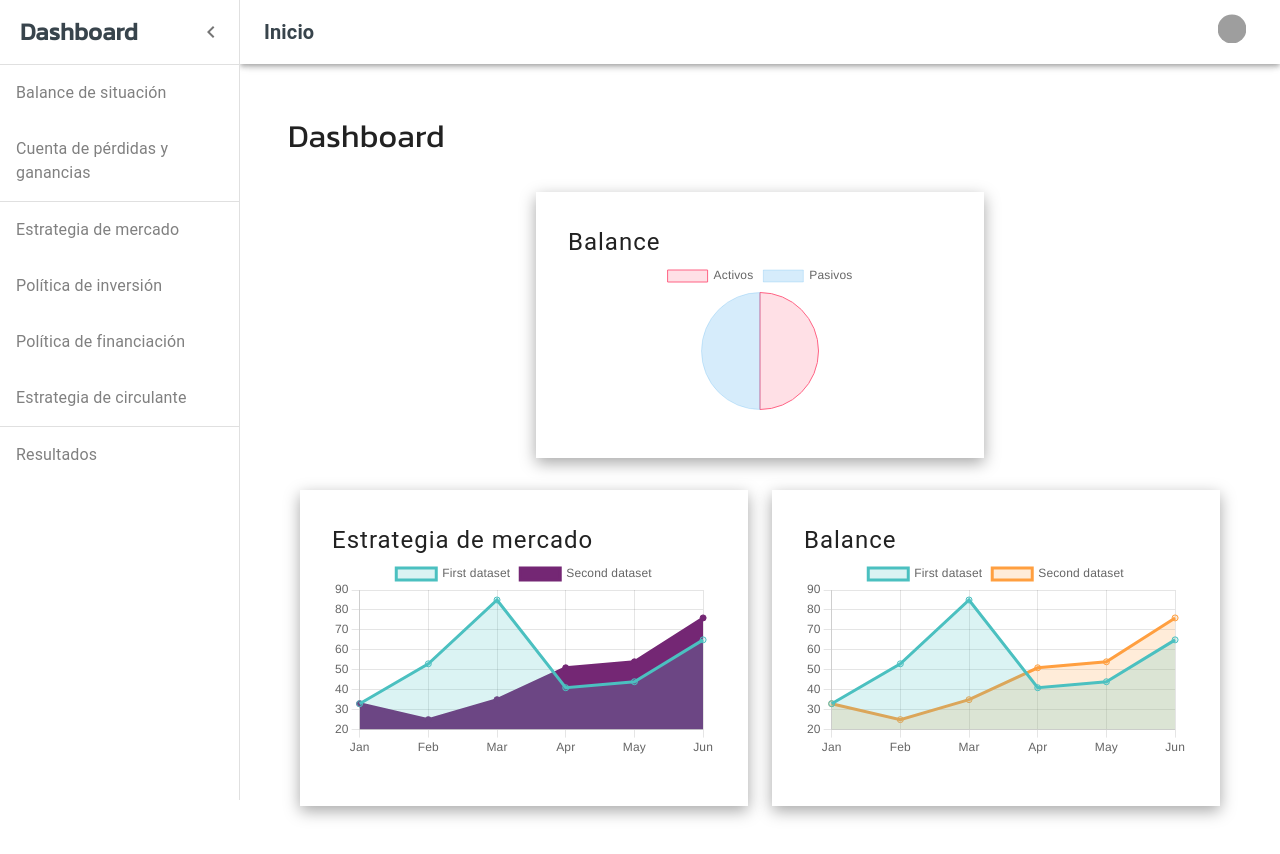
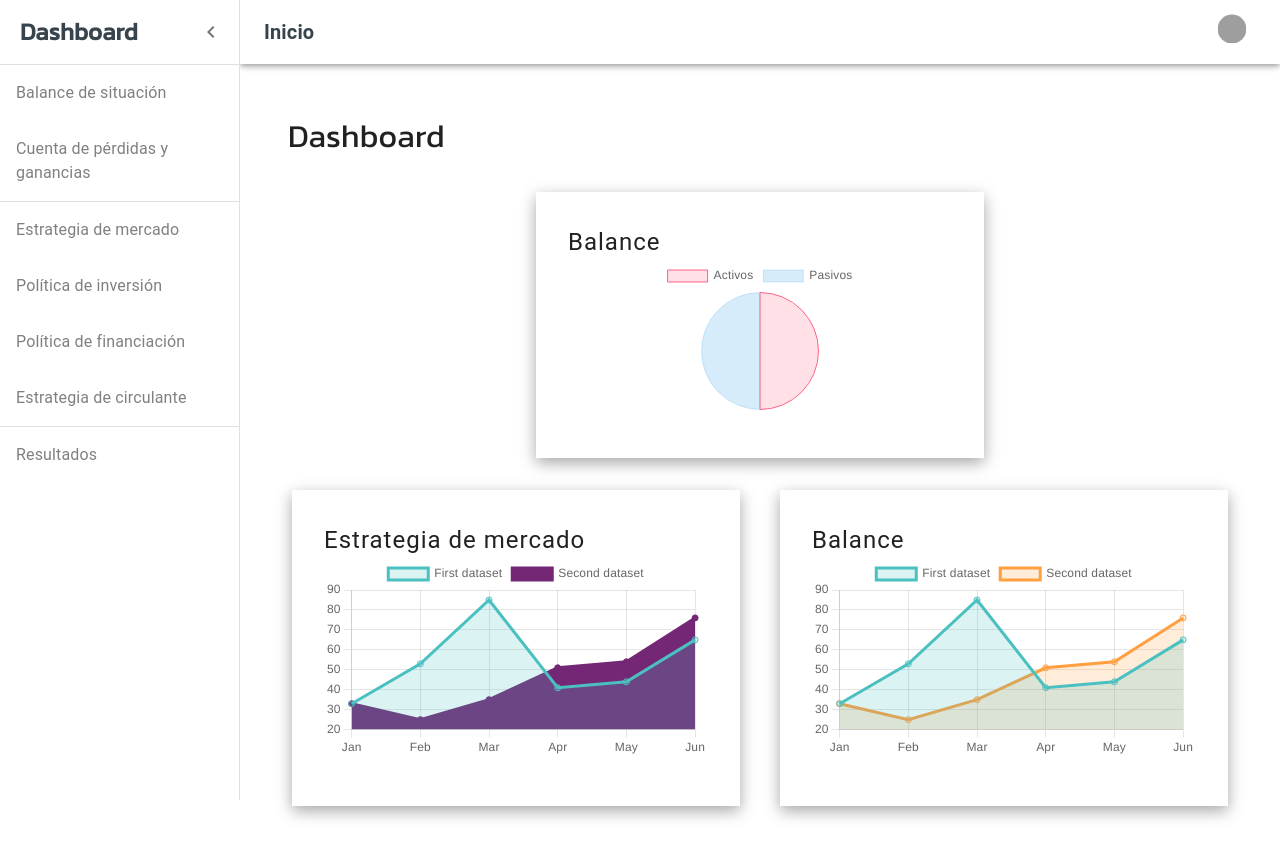
Before and after one commit to feljimgon1/felix-jimenez-naharro, a React (Create React App) app in the folder client/: page /dashboard in a window 1280 px wide. Built offline with nearby package versions, Linux system fonts and the light colour scheme; grey boxes are pictures that could not be loaded.

Commit message:
[Fix] Added gap in flex container

```diff
--- a/client/src/pages/dashboard/Dashboard.scss
+++ b/client/src/pages/dashboard/Dashboard.scss
@@ -20,6 +20,7 @@
     display: flex;
     justify-content: space-around;
     flex-wrap: wrap;
+    gap: 2em;
 
   }
 
```
